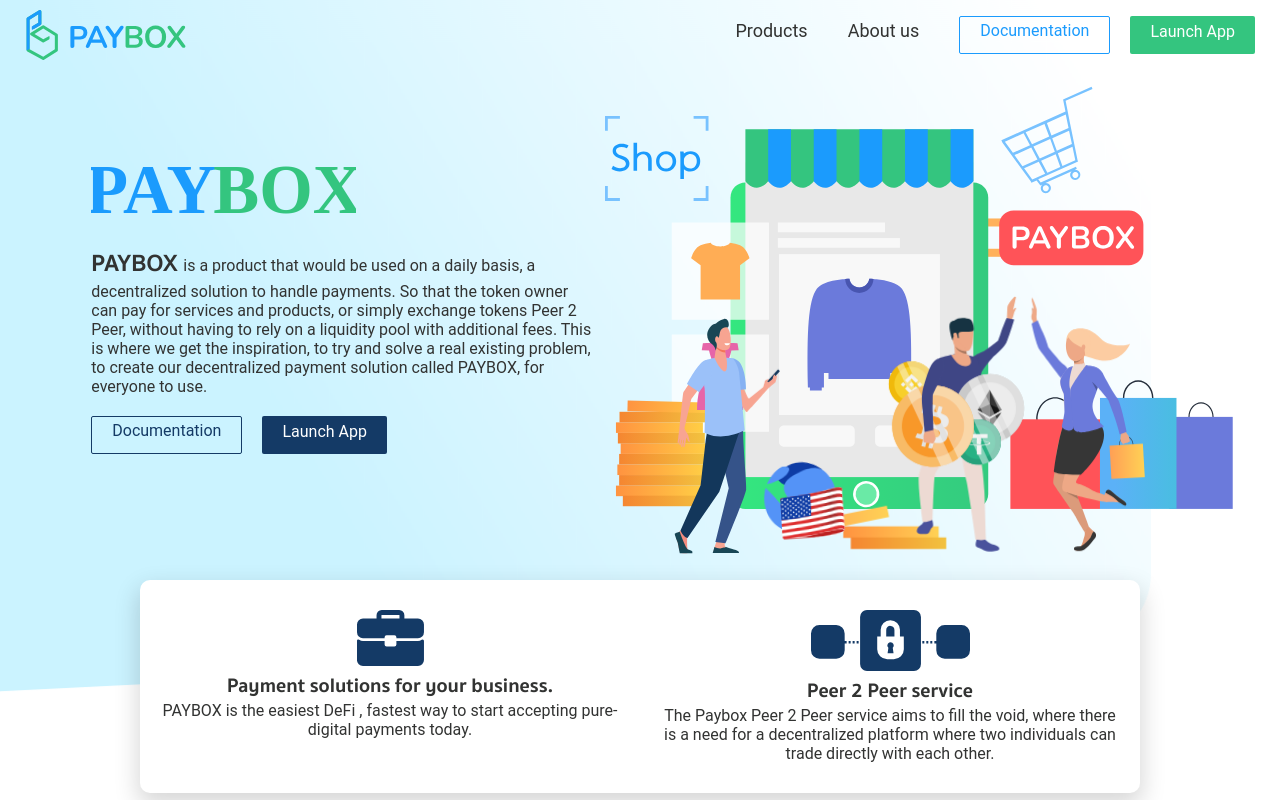
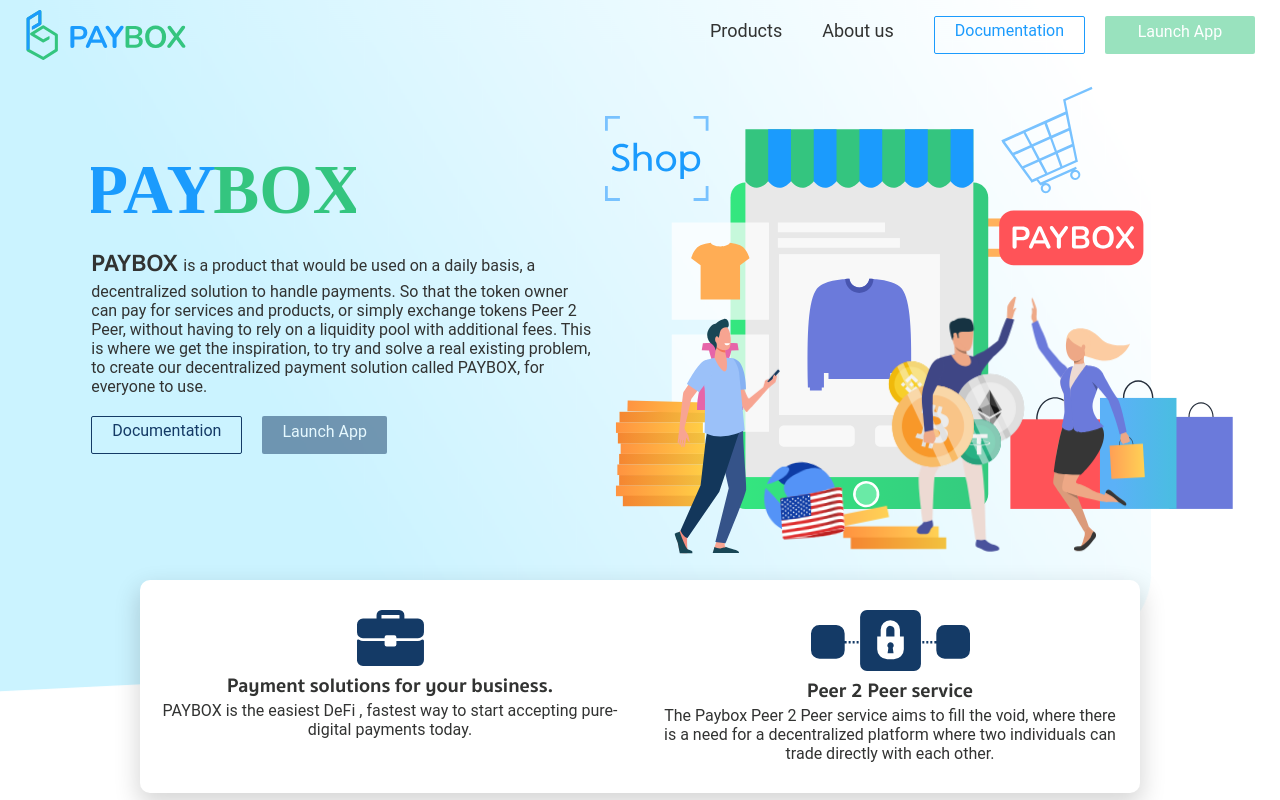
Before and after one commit to payboxfinance/paybox.finance, a plain HTML site: page index.html in a window 1280 px wide. Shown: the top 800 px of the page. Drawn offline with Linux system fonts and the light colour scheme; files whose address does not match are found by name.

Commit message:
Add files via upload
Update

```diff
--- a/css/style.css
+++ b/css/style.css
@@ -260,7 +260,10 @@ box-shadow: 0px 0px 4px 0px rgba(0, 0, 0, 0.65);
   height: 38px;
   padding: 6px 20px 0 20px;
   transition: .2s;
+  text-align: center;
   text-decoration: none;
+  width: 150px;
+  opacity: 0.5;
 }
 .launch:hover{
 box-shadow: 0px 0px 8px 1px rgba(18,203,230,0.75);
@@ -280,12 +283,15 @@ box-shadow: 0px 0px 8px 1px rgba(18,203,230,0.75);
   transition: .2s;
   text-decoration: none;
   margin-top: 20px;
+  opacity: 0.5;
 }
 .launch2:hover{
   box-shadow: 0px 0px 8px 1px rgba(18,203,230,0.75);
   -webkit-box-shadow: 0px 0px 8px 1px rgba(18,203,230,0.75);
   -moz-box-shadow: 0px 0px 8px 1px rgba(18,203,230,0.75);
 }
+.launch:after,.launch2:after{content:'Launch App';}
+.launch:hover:after,.launch2:hover:after{content:'coming soon';}
 /* Hambergermenu */
 .nav-toggle{
   display: none;
@@ -485,12 +491,17 @@ opacity: 1;
   border-radius: 8px;
   font-size: 26px!important;
   color: #34C57F;
+  opacity: 0.5;
   text-decoration: none;
-  padding: 5px 5px;
+  padding: 10px 5px 5px 5px; /* default 5px 5px */
   min-width: 280px;
   border: solid 2px #fff;
   background-color: #fff;
+  line-height: .5em; /* text comimg soon*/
 
+}
+.small-text{
+  font-size: 12px;
 }
 /*Overlay*/
 .nav-bottom{
@@ -1092,6 +1103,7 @@ body.menu-open .nav-bottom{
   .subnav4, .subnav5{
     display: block;
   }
+
   .container-menu a:hover:before, .container-menu a:hover:after{
     opacity: 0;
   }
--- a/index.html
+++ b/index.html
@@ -23,7 +23,7 @@
             <a href="#about-us">About us</a>
           </div>
           <a class="whitepaper" href="https://docs.paybox.finance/whitepaper/introduction" target="_blank">Documentation</a>
-          <a class="launch" href="#" target="_blank">Launch App</a>
+          <a class="launch"></a>
           <a class="nav-toggle">
             <span></span>
             <span></span>
@@ -38,7 +38,7 @@
         <a class="subnav2" href="#about-us">About us</a>
 
         <a href="https://docs.paybox.finance/whitepaper/introduction" target="_blank" class="subnav4">Documentation</a>
-        <a href="#" target="_blank" class="subnav5">Launch App</a>
+        <a class="subnav5">Launch App<br> <span class="small-text">coming soon</span> </a>
       </div>
     </div>
     <div class="cover">
@@ -50,7 +50,7 @@
           <p><span class="hilight2">PAYBOX </span> is a product that would be used on a daily basis, a decentralized solution to handle payments. So that the token owner can pay for services and products, or simply exchange tokens Peer 2 Peer, without having to rely on a liquidity pool with additional fees. This is where we get the inspiration, to try and solve a real existing problem, to create our decentralized payment solution called PAYBOX, for everyone to use.</p>
           <div class="bt-set">
             <a class="whitepaper2" href="https://docs.paybox.finance/whitepaper/introduction" target="_blank">Documentation</a>
-            <a class="launch2" href="#" target="_blank">Launch App</a>
+            <a class="launch2" href="#" target="_blank"></a>
           </div>
 
         </div>
```
